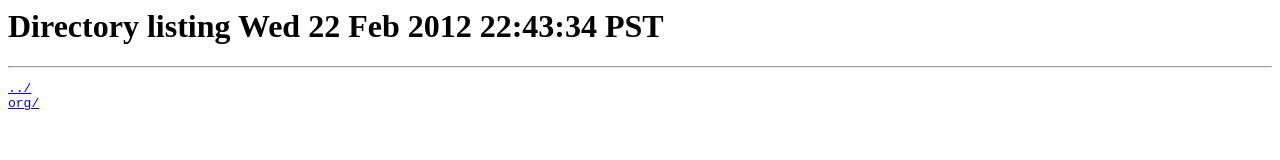
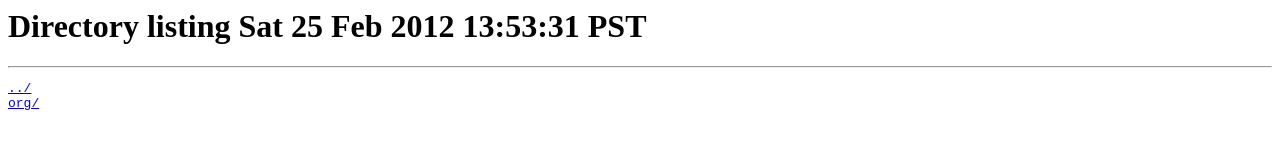
Before and after one commit to kellyrob99/Jenkins-api-tour, a plain HTML site: page repository/index.html in a window 1280 px wide. Drawn offline with Linux system fonts and the light colour scheme.

Commit message:
update the published SNAPSHOT

```diff
--- a/repository/index.html
+++ b/repository/index.html
@@ -1,6 +1,6 @@
 <html>
 <body>
-<h1>Directory listing Wed 22 Feb 2012 22:43:34 PST</h1>
+<h1>Directory listing Sat 25 Feb 2012 13:53:31 PST</h1>
 <hr/>
 <pre>
 <a href="../">../</a>
```
Also changed, not shown: repository/org/index.html (+1 -1 lines), repository/org/kar/hudson-api/0.2-SNAPSHOT/index.html (+1 -1 lines), repository/org/kar/hudson-api/index.html (+1 -1 lines), repository/org/kar/index.html (+1 -1 lines), 3 other files.
